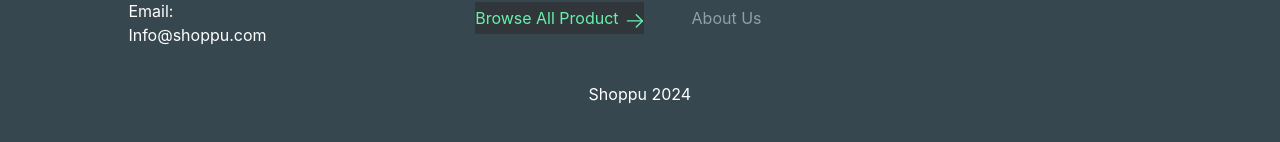
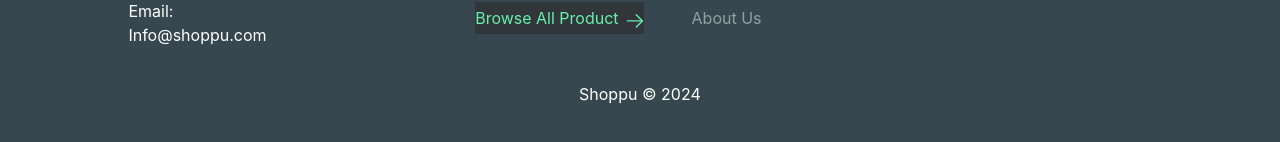
Before and after one commit to Habiblassz/timbu, a React (Create React App) app: page / in a window 1280 px wide. Shown: the part 3092-3234 px from the top of the page. Built offline with nearby package versions, Linux system fonts and the light colour scheme; the HTML template or start-up script is replaced by a standard one.

Commit message:
Added copyright symbol

```diff
--- a/src/components/footer.jsx
+++ b/src/components/footer.jsx
@@ -121,7 +121,7 @@ class Footer extends Component {
 								</ul>
 							</div>
 						</div>
-						<span className="last-line">Shoppu 2024</span>
+						<span className="last-line">Shoppu &#169; 2024</span>
 					</div>
 					<div className="footer-bottom-right">
 						<p>DOWNLOAD APP</p>
```
